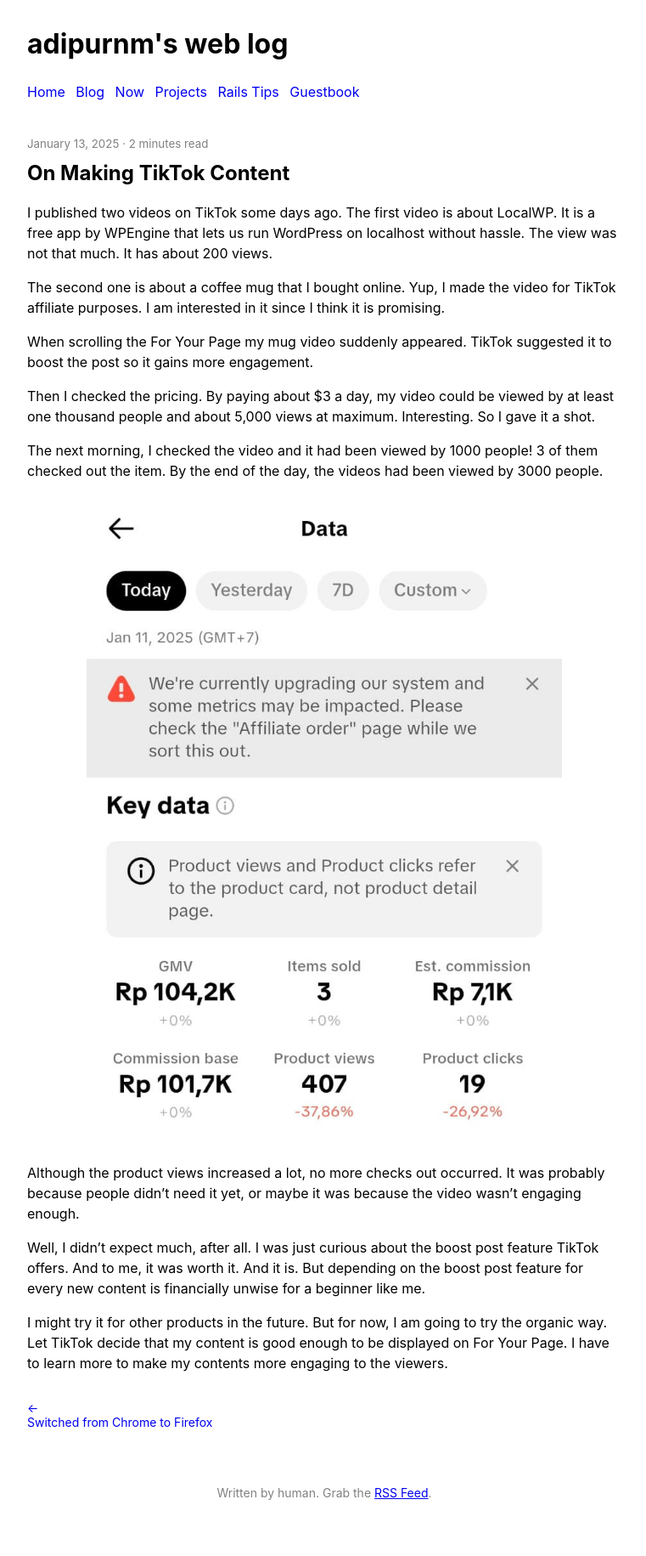
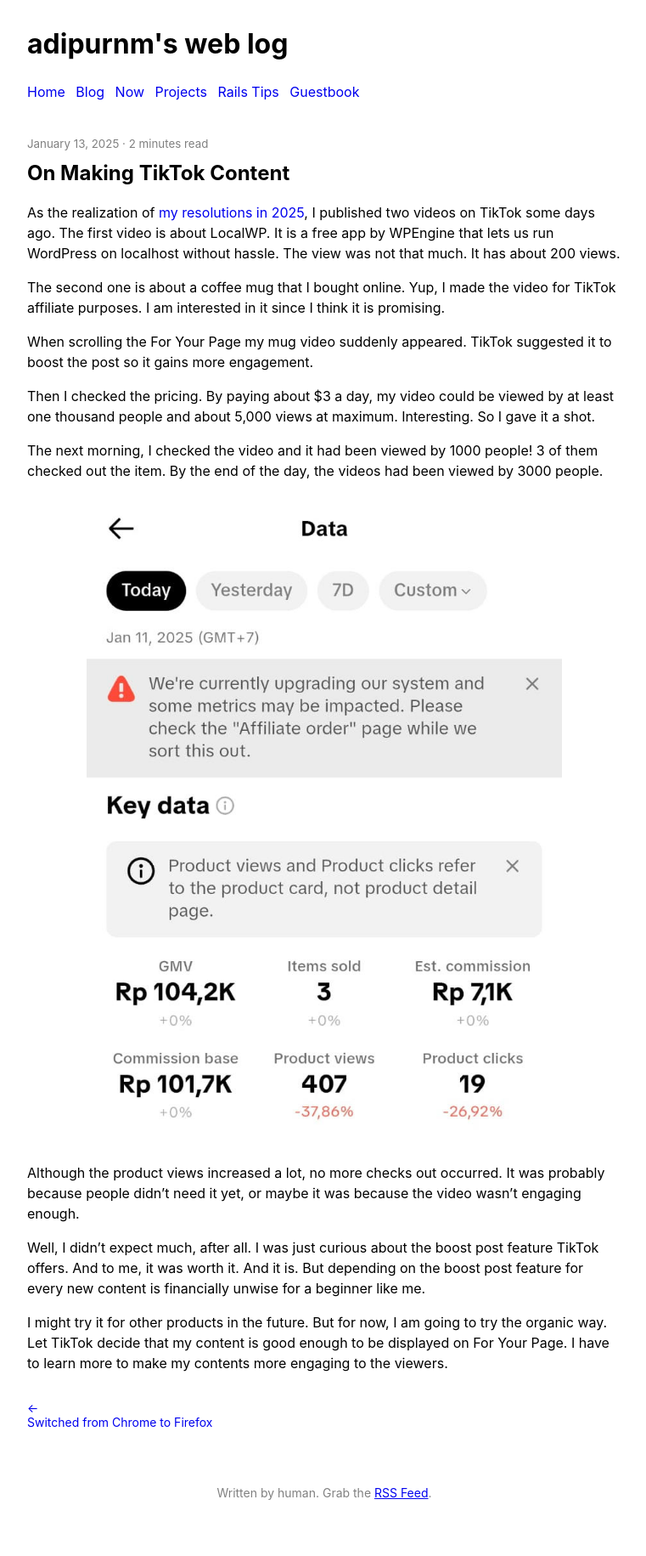
Before and after one commit to adiprnm/weblog, a Jekyll site: the page built from _posts/2025-01-13-on-making-tiktok-content.md, in a window 1280 px wide. Shown: the whole page at 85% size, without its empty margins (258-1019 px from the left). Built offline with Jekyll 4.4.1, drawn with Linux system fonts in a browser that asks for light colours.

Commit message:
Update post

```diff
--- a/_posts/2025-01-13-on-making-tiktok-content.md
+++ b/_posts/2025-01-13-on-making-tiktok-content.md
@@ -3,7 +3,7 @@ layout: default
 title: On Making TikTok Content
 ---
 
-I published two videos on TikTok some days ago. The first video is about LocalWP. It is a free app by WPEngine that lets us run WordPress on localhost without hassle. The view was not that much. It has about 200 views.
+As the realization of [my resolutions in 2025](/my-2025-resolutions), I published two videos on TikTok some days ago. The first video is about LocalWP. It is a free app by WPEngine that lets us run WordPress on localhost without hassle. The view was not that much. It has about 200 views.
 
 The second one is about a coffee mug that I bought online. Yup, I made the video for TikTok affiliate purposes. I am interested in it since I think it is promising.
 
```
